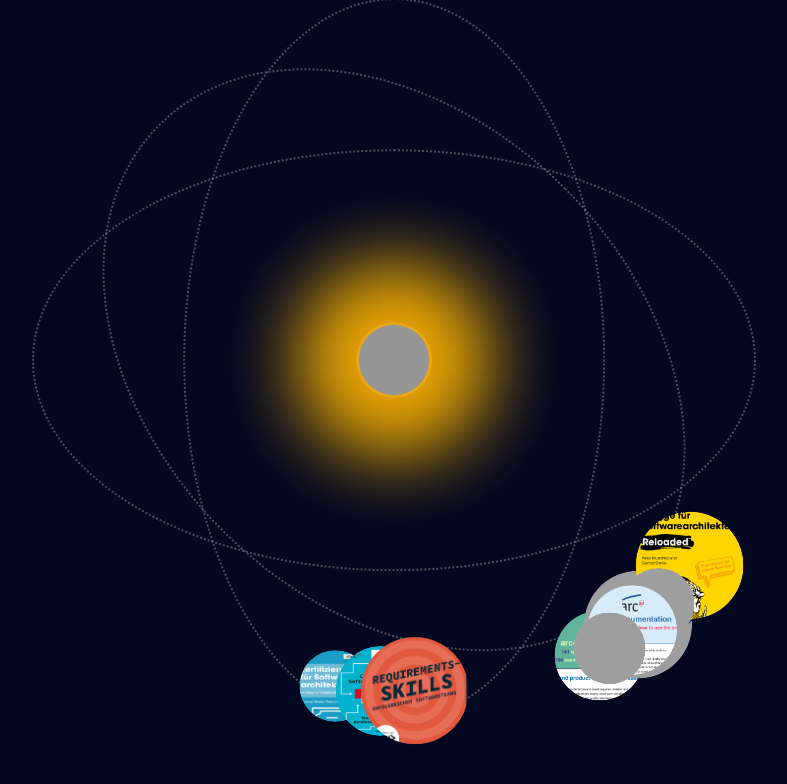
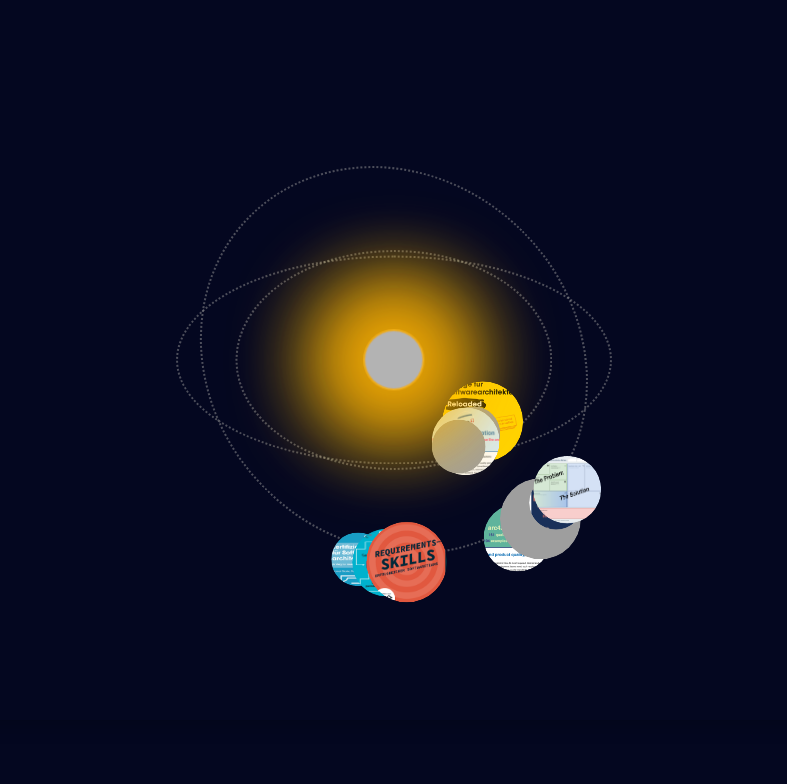
Before and after one commit to arc42/arc42.org-site, a Jekyll site: the page images/blog/index-orbit.html, which Jekyll copies as it is, in a window 1280 px wide. Shown: the top 784 px of the page, without its empty margins (246-1033 px from the left). Built offline with Jekyll 4.4.1, drawn with Linux system fonts in a browser that asks for light colours; grey boxes are pictures that could not be loaded.

Commit message:
improved css again

```diff
--- a/assets/css/arc42-orbit.css
+++ b/assets/css/arc42-orbit.css
@@ -1,4 +1,4 @@
-/* Orbital Animation CSS */
+/* Orbital Animation CSS with pulsating center */
 
 .orbit-container {
   /* Container for the entire orbital system */
@@ -28,8 +28,8 @@
 
 :root {
   /* Base size variables for responsiveness */
-  --orbital-base-size: min(80vh, 80vw); /* Responsive base size */
-  --center-size: calc(var(--orbital-base-size) * 0.1); /* Center element size */
+  --orbital-base-size: min(60vh, 60vw); /* Responsive base size */
+  --center-size: calc(var(--orbital-base-size) * 0.11);
 
   /* Planet size variables */
   --planet-size-small: calc(var(--orbital-base-size) * 0.1);
@@ -37,17 +37,17 @@
   --planet-size-large: calc(var(--orbital-base-size) * 0.15);
 
   /* Orbit size variables */
-  --orbit-horizontal-width: calc(var(--orbital-base-size) * 1);
-  --orbit-horizontal-height: calc(var(--orbital-base-size) * 0.58);
+  --orbit-horizontal-width: calc(var(--orbital-base-size) * 0.8);
+  --orbit-horizontal-height: calc(var(--orbital-base-size) * 0.38);
   --orbit-vertical-width: calc(var(--orbital-base-size) * 0.58);
-  --orbit-vertical-height: calc(var(--orbital-base-size) * 1);
-  --orbit-diagonal-width: calc(var(--orbital-base-size) * 0.92);
+  --orbit-vertical-height: calc(var(--orbital-base-size) * 0.4);
+  --orbit-diagonal-width: calc(var(--orbital-base-size) * 0.75);
   --orbit-diagonal-height: calc(var(--orbital-base-size) * 0.67);
 
   /* Glow and visual effect variables */
   --glow-size: calc(var(--orbital-base-size) * 0.05); /* Increased glow size */
 
-  /* Colors  */
+  /* Colors - updated to be more yellow */
   --space-color: #040720;
   --primary-glow-color-1: rgba(255, 215, 0, 0.8); /* More yellow gold */
   --primary-glow-color-2: rgba(255, 200, 0, 1); /* Intensified yellow */
@@ -80,34 +80,7 @@
   z-index: 10;
 }
 
-@keyframes center-image-pulse {
-  0% {
-    transform: scale(1);
-    filter: brightness(1);
-  }
-  15% { /* Quick rise - systole */
-    transform: scale(1.08);
-    filter: brightness(1.2);
-  }
-  30% { /* First peak */
-    transform: scale(1.05);
-    filter: brightness(1.08);
-  }
-  45% { /* Second rise - diastole */
-    transform: scale(1.04);
-    filter: brightness(0.9);
-  }
-  60% { /* Second peak */
-    transform: scale(1.02);
-    filter: brightness(0.8);
-  }
-  100% { /* Return to baseline */
-    transform: scale(1);
-    filter: brightness(1);
-  }
-}
-
-
+/* Pulsating center image */
 .circular-center-image {
   display: block;
   width: 100%;
@@ -120,8 +93,6 @@
   transform-origin: center;
   will-change: transform, filter; /* Optimization hint for browsers */
 }
-
-
 
 .center-glow-layer {
   position: absolute;
@@ -207,26 +178,29 @@
 /* Horizontal orbit items (clockwise) - TRUE ELLIPTICAL PATH */
 .horizontal-item {
   animation-name: horizontal-elliptical-orbit;
-  animation-duration: 20s;
+  animation-duration: 30s; /* Base duration */
   animation-timing-function: linear;
   animation-iteration-count: infinite;
+  /* animation-delay will be set inline to distribute planets */
 }
 
 /* Vertical orbit items (counterclockwise) - TRUE ELLIPTICAL PATH */
 .vertical-item {
   animation-name: vertical-elliptical-orbit;
-  animation-duration: 25s;
+  animation-duration: 28s; /* Base duration */
   animation-timing-function: linear;
   animation-iteration-count: infinite;
   animation-direction: reverse;
+  /* animation-delay will be set inline to distribute planets */
 }
 
 /* Diagonal orbit items (clockwise) - TRUE ELLIPTICAL PATH */
 .diagonal-item {
   animation-name: diagonal-elliptical-orbit;
-  animation-duration: 30s;
+  animation-duration: 35s; /* Base duration */
   animation-timing-function: linear;
   animation-iteration-count: infinite;
+  /* animation-delay will be set inline to distribute planets */
 }
 
 /* Individual planet sizes */
@@ -369,6 +343,34 @@
   }
 }
 
+/* Center image pulsation animation */
+@keyframes center-image-pulse {
+  0% {
+    transform: scale(1);
+    filter: brightness(1);
+  }
+  15% { /* Quick rise - systole */
+    transform: scale(1.03);
+    filter: brightness(1.1);
+  }
+  30% { /* First peak */
+    transform: scale(1.02);
+    filter: brightness(1.08);
+  }
+  45% { /* Second rise - diastole */
+    transform: scale(1.04);
+    filter: brightness(1.15);
+  }
+  60% { /* Second peak */
+    transform: scale(1.02);
+    filter: brightness(1.08);
+  }
+  100% { /* Return to baseline */
+    transform: scale(1);
+    filter: brightness(1);
+  }
+}
+
 /* Different speeds for items - SLOWER */
 .speed-1 { animation-duration: 30s; }
 .speed-2 { animation-duration: 35s; }
```
